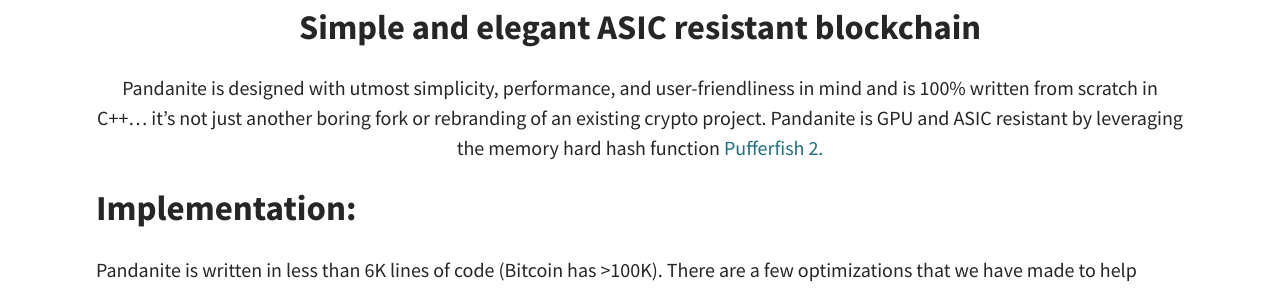
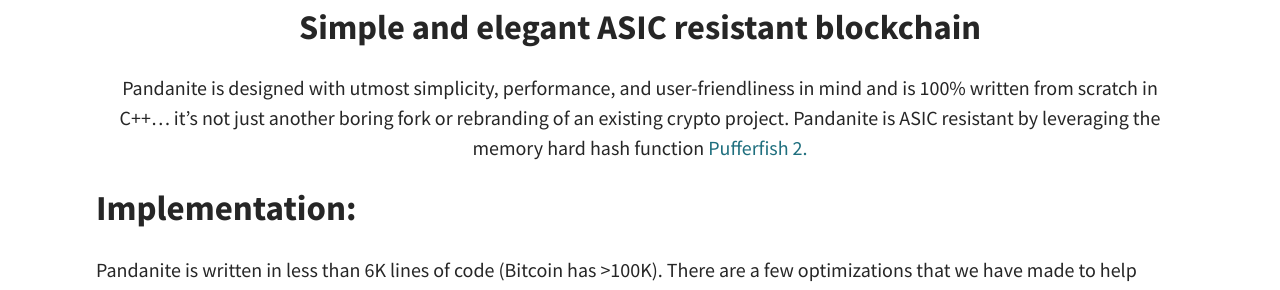
Before and after one commit to scientificmass/pandanite, a Jekyll site: the page built from index.html, in a window 1280 px wide. Shown: the part 687-977 px from the top of the page. Built offline with Jekyll 4.4.1, drawn with Linux system fonts in a browser that asks for light colours.

Commit message:
Update panda.liquid

```diff
--- a/_includes/panda/panda.liquid
+++ b/_includes/panda/panda.liquid
@@ -12,7 +12,7 @@
     <h1>Simple and elegant ASIC resistant blockchain</h1>
   </div>
   <div class="testwrap">
-    <p class="bdescription">Pandanite is designed with utmost simplicity, performance, and user-friendliness in mind and is 100% written from scratch in C++… it’s not just another boring fork or rebranding of an existing crypto project. Pandanite is GPU and ASIC resistant by leveraging the memory hard hash function
+    <p class="bdescription">Pandanite is designed with utmost simplicity, performance, and user-friendliness in mind and is 100% written from scratch in C++… it’s not just another boring fork or rebranding of an existing crypto project. Pandanite is ASIC resistant by leveraging the memory hard hash function
       <a href="https://github.com/epixoip/pufferfish">Pufferfish 2.</a>
     </p>
     <h2>Implementation:</h2>
```
